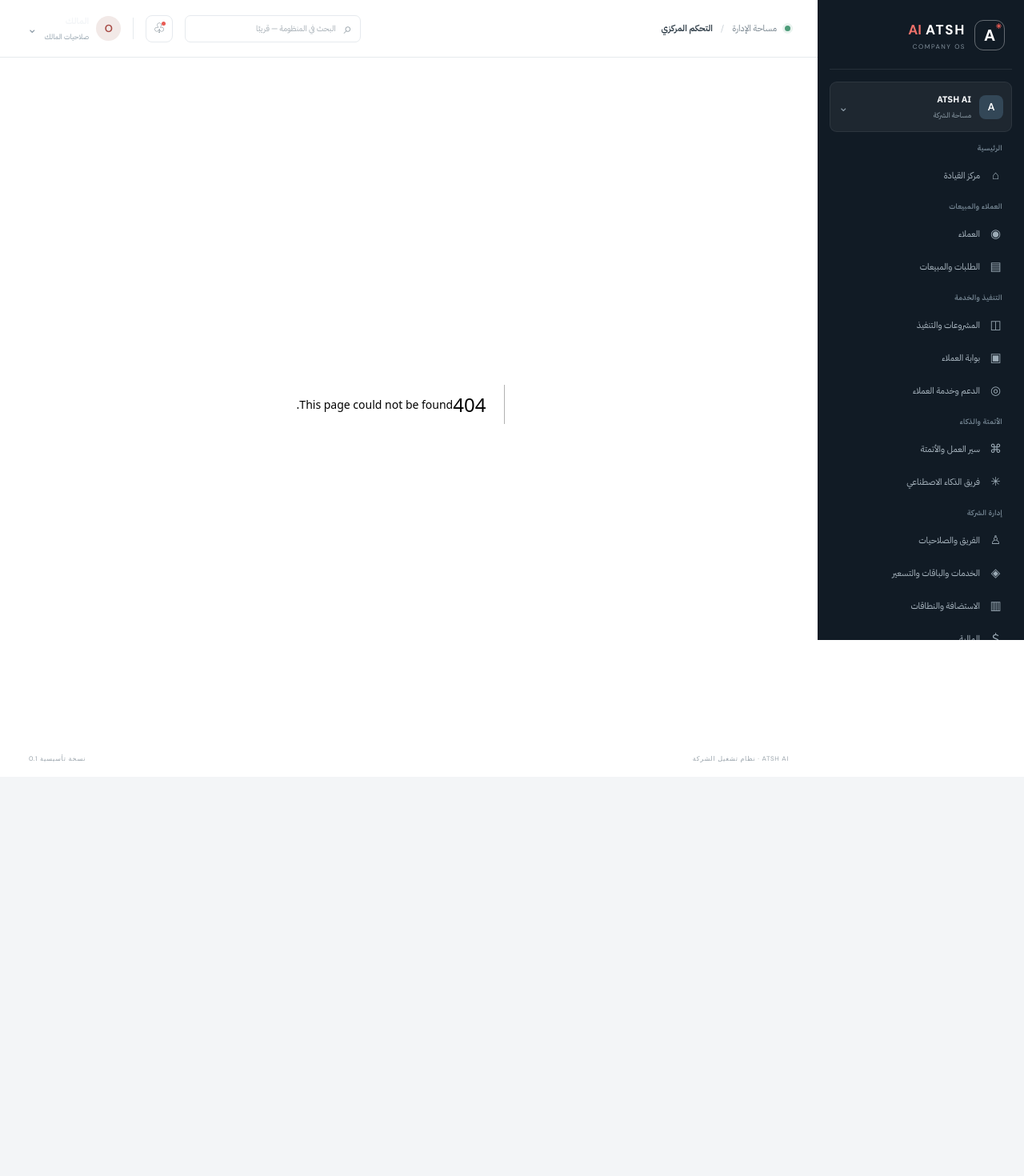
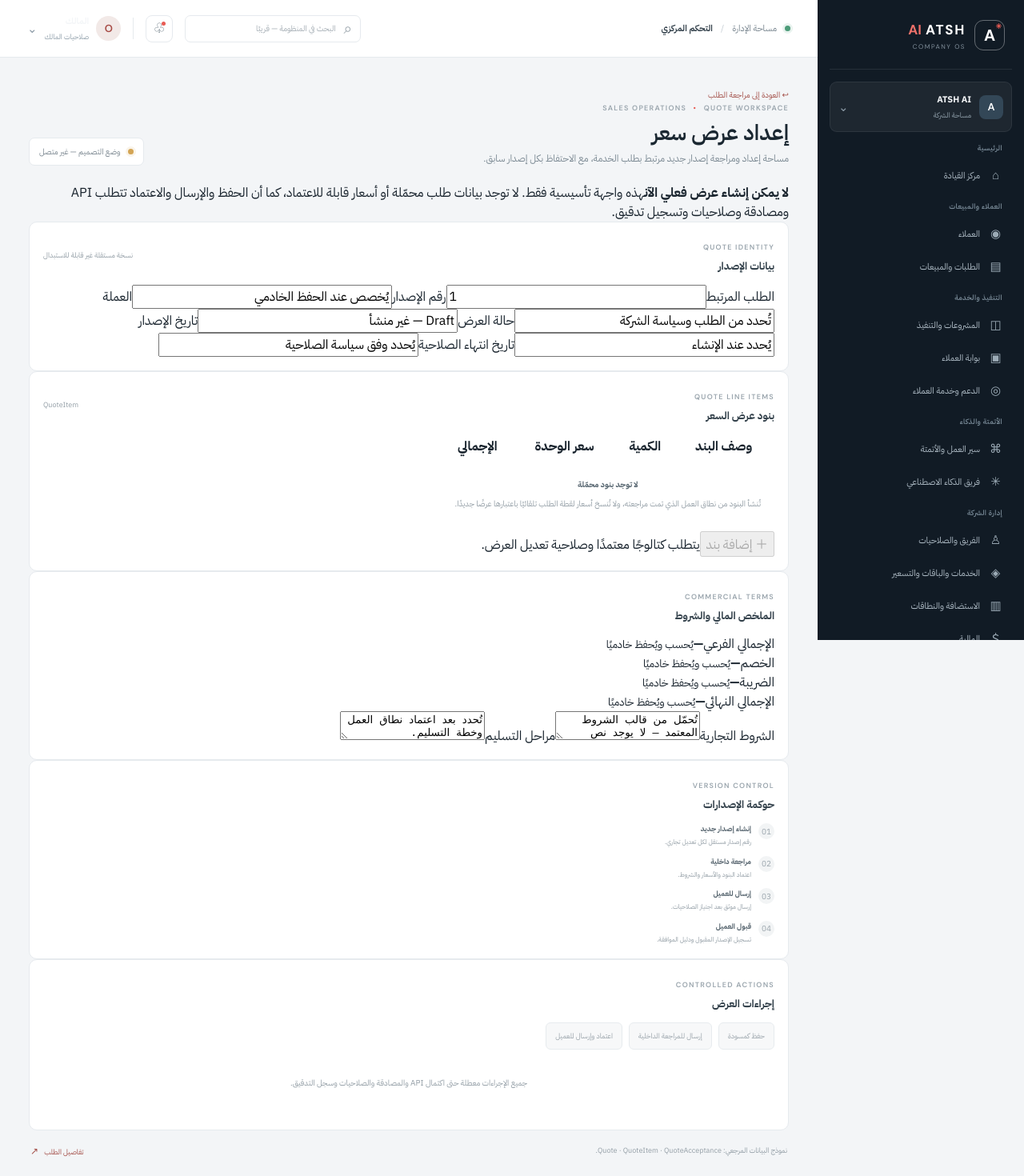
Before and after one commit to atshpana/atsh-ai-v2, a Next.js app in the folder apps/admin/: page /requests/1/quotes/new in a window 1280 px wide. Before the commit this address had no page. Shown: the top 1470 px of the page at 80% size. Before the commit the page ends 971 px from the top, so only its background shows below. Built offline with nearby package versions, Linux system fonts and the light colour scheme.

Commit message:
feat(admin): add quote editor workspace scaffold

```diff
--- /dev/null
+++ b/apps/admin/src/app/requests/[requestId]/quotes/new/page.tsx
@@ -0,0 +1,90 @@
+import Link from "next/link";
+
+type PageProps = { params: Promise<{ requestId: string }> };
+
+const sections = [
+  ["بيانات العرض", "العملة ومدة الصلاحية والمرجع تُحمّل من الطلب وإعدادات الشركة بعد ربط API."],
+  ["بنود عرض السعر", "كل بند يحمل وصفًا وكمية وسعر وحدة وإجماليًا محفوظًا ضمن إصدار العرض."],
+  ["الضرائب والخصومات", "تُطبق وفق سياسة مالية معتمدة؛ لا توجد نسبة افتراضية أو عملية حساب محلية."],
+  ["الشروط ومراحل التسليم", "تُضاف الشروط التجارية ونطاق العمل ومراحل التسليم من قوالب معتمدة."],
+];
+
+export default async function NewQuotePage({ params }: PageProps) {
+  const { requestId } = await params;
+  return <div className="quote-editor-page">
+    <Link href={`/requests/${encodeURIComponent(requestId)}`} className="request-detail-back">↩ العودة إلى مراجعة الطلب</Link>
+    <div className="page-heading quote-editor-heading">
+      <div>
+        <div className="eyebrow">SALES OPERATIONS <span>•</span> QUOTE WORKSPACE</div>
+        <h1>إعداد عرض سعر</h1>
+        <p>مساحة إعداد ومراجعة إصدار جديد مرتبط بطلب الخدمة، مع الاحتفاظ بكل إصدار سابق.</p>
+      </div>
+      <div className="heading-status"><span className="status-led" /> وضع التصميم — غير متصل</div>
+    </div>
+
+    <div className="quote-editor-alert">
+      <b>لا يمكن إنشاء عرض فعلي الآن</b>
+      <span>هذه واجهة تأسيسية فقط. لا توجد بيانات طلب محمّلة أو أسعار قابلة للاعتماد، كما أن الحفظ والإرسال والاعتماد تتطلب API ومصادقة وصلاحيات وتسجيل تدقيق.</span>
+    </div>
+
+    <div className="quote-editor-layout">
+      <main className="quote-editor-main">
+        <section className="request-detail-card quote-section">
+          <div className="request-detail-card-head"><div><span className="panel-kicker">QUOTE IDENTITY</span><h2>بيانات الإصدار</h2></div><small>نسخة مستقلة غير قابلة للاستبدال</small></div>
+          <div className="quote-field-grid">
+            <label>الطلب المرتبط<input value={requestId} readOnly dir="ltr" /></label>
+            <label>رقم الإصدار<input value="يُخصص عند الحفظ الخادمي" readOnly /></label>
+            <label>العملة<input value="تُحدد من الطلب وسياسة الشركة" readOnly /></label>
+            <label>حالة العرض<input value="Draft — غير منشأ" readOnly /></label>
+            <label>تاريخ الإصدار<input value="يُحدد عند الإنشاء" readOnly /></label>
+            <label>تاريخ انتهاء الصلاحية<input value="يُحدد وفق سياسة الصلاحية" readOnly /></label>
+          </div>
+        </section>
+
+        <section className="request-detail-card quote-section">
+          <div className="request-detail-card-head"><div><span className="panel-kicker">QUOTE LINE ITEMS</span><h2>بنود عرض السعر</h2></div><small>QuoteItem</small></div>
+          <div className="quote-items-table-wrap"><table className="quote-items-table">
+            <thead><tr><th>وصف البند</th><th>الكمية</th><th>سعر الوحدة</th><th>الإجمالي</th></tr></thead>
+            <tbody><tr><td colSpan={4}><div className="request-detail-empty"><b>لا توجد بنود محمّلة</b>تُنشأ البنود من نطاق العمل الذي تمت مراجعته، ولا تُنسخ أسعار لقطة الطلب تلقائيًا باعتبارها عرضًا جديدًا.</div></td></tr></tbody>
+          </table></div>
+          <div className="quote-disabled-row"><button type="button" disabled>＋ إضافة بند</button><span>يتطلب كتالوجًا معتمدًا وصلاحية تعديل العرض.</span></div>
+        </section>
+
+        <section className="request-detail-card quote-section">
+          <div className="request-detail-card-head"><div><span className="panel-kicker">COMMERCIAL TERMS</span><h2>الملخص المالي والشروط</h2></div></div>
+          <div className="quote-summary-grid">
+            {["الإجمالي الفرعي","الخصم","الضريبة","الإجمالي النهائي"].map((label)=><div className="quote-summary-cell" key={label}><span>{label}</span><b>—</b><small>يُحسب ويُحفظ خادميًا</small></div>)}
+          </div>
+          <div className="quote-field-grid quote-terms">
+            <label>الشروط التجارية<textarea readOnly value="تُحمّل من قالب الشروط المعتمد — لا يوجد نص افتراضي." /></label>
+            <label>مراحل التسليم<textarea readOnly value="تُحدد بعد اعتماد نطاق العمل وخطة التسليم." /></label>
+          </div>
+        </section>
+      </main>
+
+      <aside className="quote-editor-side">
+        <section className="request-detail-card quote-section">
+          <div className="request-detail-card-head"><div><span className="panel-kicker">VERSION CONTROL</span><h2>حوكمة الإصدارات</h2></div></div>
+          <div className="request-gate-list">
+            {[
+              ["إنشاء إصدار جديد","رقم إصدار مستقل لكل تعديل تجاري."],
+              ["مراجعة داخلية","اعتماد البنود والأسعار والشروط."],
+              ["إرسال للعميل","إرسال موثق بعد اجتياز الصلاحيات."],
+              ["قبول العميل","تسجيل الإصدار المقبول ودليل الموافقة."],
+            ].map(([title,detail],i)=><div className="request-gate" key={title}><span className="request-gate-mark">{String(i+1).padStart(2,"0")}</span><div><b>{title}</b><small>{detail}</small></div></div>)}
+          </div>
+        </section>
+        <section className="request-detail-card quote-section">
+          <div className="request-detail-card-head"><div><span className="panel-kicker">CONTROLLED ACTIONS</span><h2>إجراءات العرض</h2></div></div>
+          <div className="request-detail-actions">
+            <button type="button" disabled>حفظ كمسودة</button>
+            <button type="button" disabled>إرسال للمراجعة الداخلية</button>
+            <button type="button" disabled>اعتماد وإرسال للعميل</button>
+          </div>
+          <p className="request-detail-empty">جميع الإجراءات معطلة حتى اكتمال API والمصادقة والصلاحيات وسجل التدقيق.</p>
+        </section>
+      </aside>
+    </div>
+    <div className="dashboard-bottom"><span>نموذج البيانات المرجعي: Quote · QuoteItem · QuoteAcceptance.</span><Link href={`/requests/${encodeURIComponent(requestId)}`}>تفاصيل الطلب <b>↗</b></Link></div>
+  </div>;
+}
```
